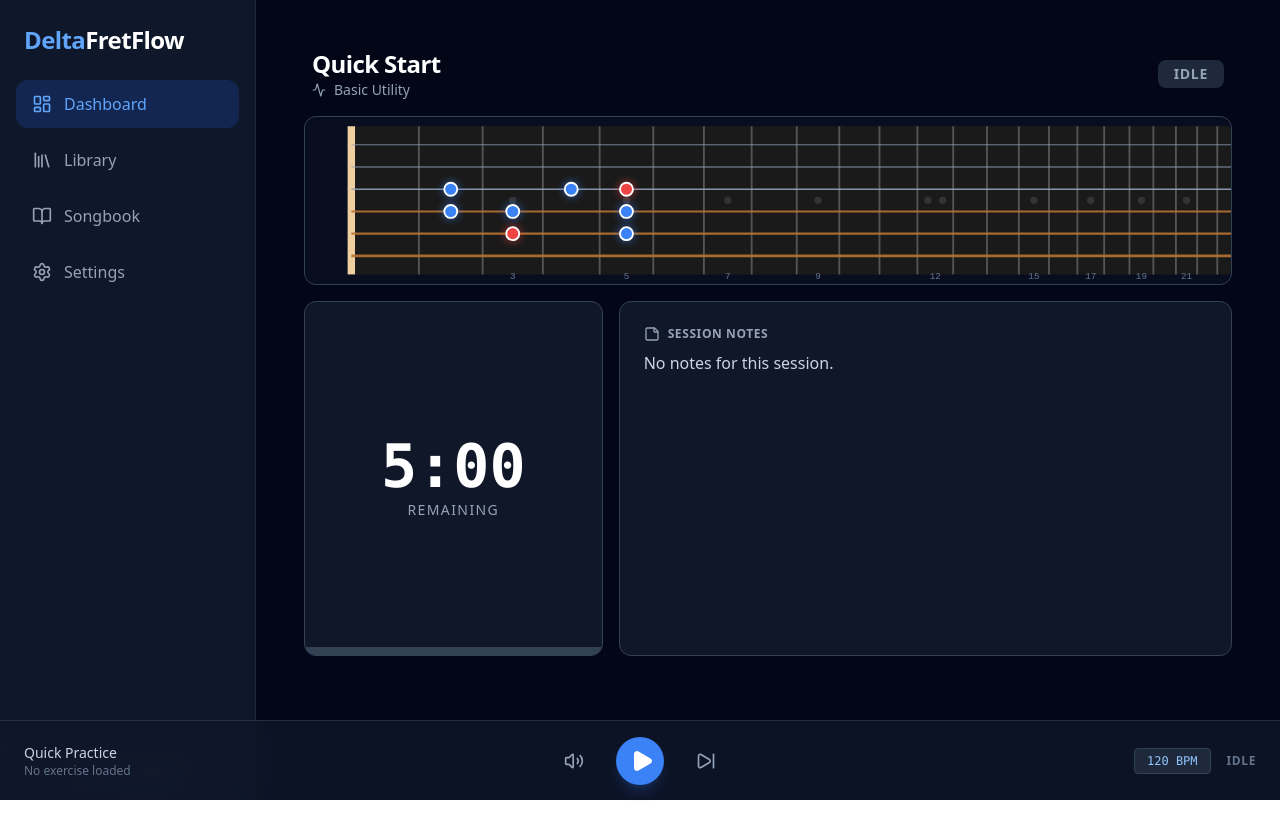
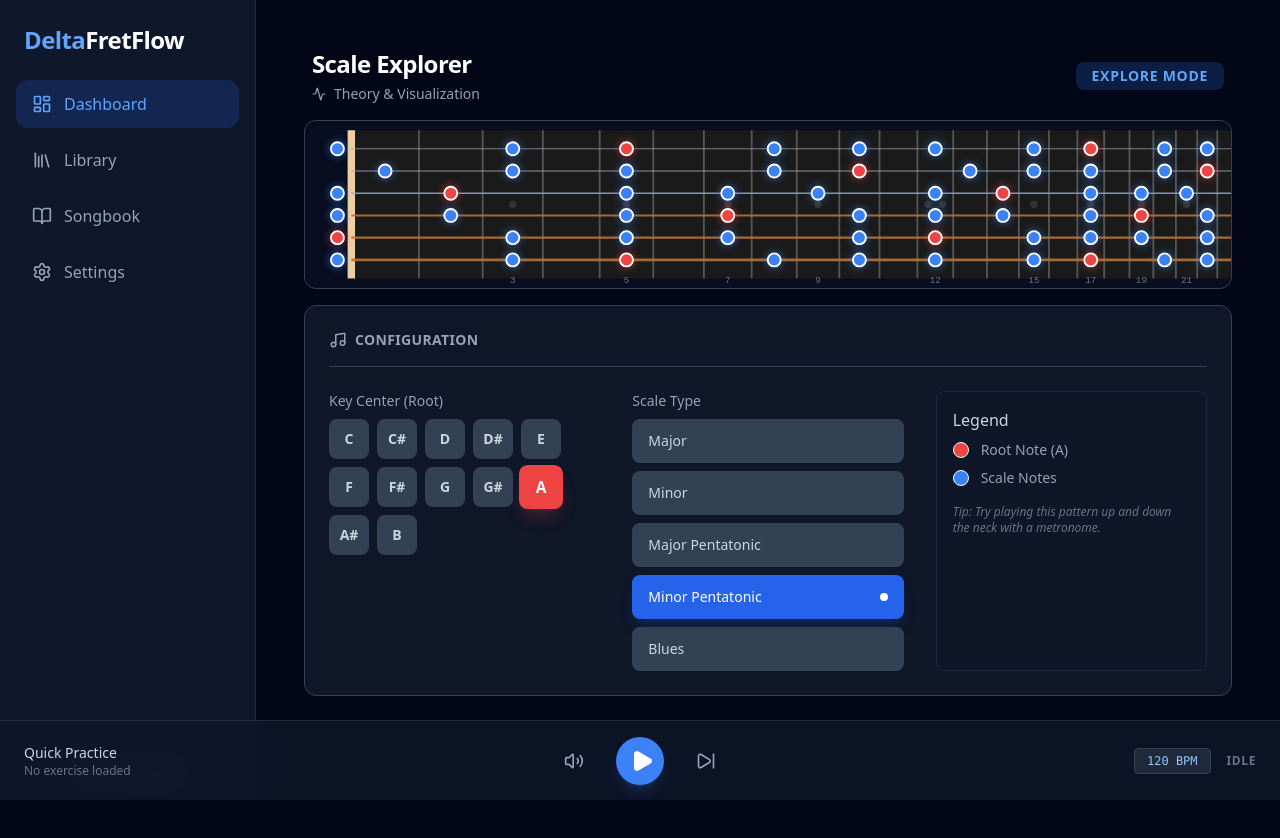
Before and after one commit to eloidieme/delta-fretflow, a React (Vite) app: page / in a window 1280 px wide. Before the commit the page ends 800 px from the top, so only its background shows below. Built offline with nearby package versions, Linux system fonts and the light colour scheme.

Commit message:
Closes #15

```diff
--- /dev/null
+++ b/src/apps/ScaleExplorer.tsx
@@ -0,0 +1,155 @@
+import { useState, useMemo } from "react";
+import { Activity, Music } from "lucide-react";
+import { Fretboard2D } from "@/components/fretboard/Fretboard2D";
+import {
+  generateFretboardMapping,
+  SCALES,
+  type NoteName,
+  type ScaleType,
+} from "@/utils/musicTheory";
+
+// Helper to format "minor_pentatonic" -> "Minor Pentatonic"
+const formatScaleName = (key: string) =>
+  key
+    .split("_")
+    .map((w) => w.charAt(0).toUpperCase() + w.slice(1))
+    .join(" ");
+
+const ALL_NOTES: NoteName[] = [
+  "C",
+  "C#",
+  "D",
+  "D#",
+  "E",
+  "F",
+  "F#",
+  "G",
+  "G#",
+  "A",
+  "A#",
+  "B",
+];
+
+export function ScaleExplorer() {
+  // 1. Local State for Exploration
+  // (In the future "Runner Mode", this will come from the Store)
+  const [selectedRoot, setSelectedRoot] = useState<NoteName>("A");
+  const [selectedScale, setSelectedScale] =
+    useState<ScaleType>("minor_pentatonic");
+
+  // 2. The Logic Engine
+  const activeNotes = useMemo(() => {
+    return generateFretboardMapping(selectedRoot, selectedScale);
+  }, [selectedRoot, selectedScale]);
+
+  return (
+    <div className="flex flex-col h-full max-w-7xl mx-auto p-4 gap-4">
+      {/* 1. Header */}
+      <header className="flex items-center justify-between px-2">
+        <div>
+          <h2 className="text-2xl font-bold text-white tracking-tight">
+            Scale Explorer
+          </h2>
+          <div className="flex items-center gap-2 text-slate-400 text-sm mt-1">
+            <Activity size={14} />
+            <span>Theory & Visualization</span>
+          </div>
+        </div>
+
+        {/* Simple Mode Badge */}
+        <div className="px-4 py-1 rounded-lg bg-blue-500/20 text-blue-400 font-bold uppercase tracking-wider text-sm">
+          Explore Mode
+        </div>
+      </header>
+
+      {/* 2. THE MAIN STAGE (2D Fretboard) */}
+      <div className="w-full relative">
+        <Fretboard2D activeNotes={activeNotes} />
+      </div>
+
+      {/* 3. CONTROL DECK (Theory Controls) */}
+      <div className="flex-1 bg-slate-800/50 rounded-xl p-6 border border-slate-700 min-h-0">
+        <div className="flex items-center gap-2 text-slate-400 mb-6 border-b border-slate-700 pb-4">
+          <Music size={18} />
+          <h3 className="font-semibold text-sm uppercase tracking-wide">
+            Configuration
+          </h3>
+        </div>
+
+        <div className="grid grid-cols-1 md:grid-cols-2 lg:grid-cols-3 gap-8">
+          {/* Key Selector */}
+          <div>
+            <label className="block text-sm font-medium text-slate-400 mb-2">
+              Key Center (Root)
+            </label>
+            <div className="flex flex-wrap gap-2">
+              {ALL_NOTES.map((note) => (
+                <button
+                  key={note}
+                  onClick={() => setSelectedRoot(note)}
+                  className={`w-10 h-10 rounded-lg font-bold text-sm transition-all
+                    ${
+                      selectedRoot === note
+                        ? "bg-red-500 text-white shadow-lg shadow-red-500/20 scale-110"
+                        : "bg-slate-700 text-slate-300 hover:bg-slate-600"
+                    }
+                  `}
+                >
+                  {note}
+                </button>
+              ))}
+            </div>
+          </div>
+
+          {/* Scale Selector */}
+          <div>
+            <label className="block text-sm font-medium text-slate-400 mb-2">
+              Scale Type
+            </label>
+            <div className="flex flex-col gap-2">
+              {(Object.keys(SCALES) as ScaleType[]).map((scaleKey) => (
+                <button
+                  key={scaleKey}
+                  onClick={() => setSelectedScale(scaleKey)}
+                  className={`px-4 py-3 rounded-lg font-medium text-sm text-left transition-all flex justify-between items-center
+                    ${
+                      selectedScale === scaleKey
+                        ? "bg-blue-600 text-white shadow-lg shadow-blue-600/20"
+                        : "bg-slate-700 text-slate-300 hover:bg-slate-600"
+                    }
+                  `}
+                >
+                  <span>{formatScaleName(scaleKey)}</span>
+                  {selectedScale === scaleKey && (
+                    <div className="w-2 h-2 rounded-full bg-white" />
+                  )}
+                </button>
+              ))}
+            </div>
+          </div>
+
+          {/* Legend / Info (Placeholder for future features) */}
+          <div className="bg-slate-900/50 rounded-lg p-4 border border-slate-800">
+            <h4 className="text-slate-300 font-medium mb-2">Legend</h4>
+            <div className="space-y-2 text-sm">
+              <div className="flex items-center gap-3">
+                <div className="w-4 h-4 rounded-full bg-red-500 border border-white" />
+                <span className="text-slate-400">
+                  Root Note ({selectedRoot})
+                </span>
+              </div>
+              <div className="flex items-center gap-3">
+                <div className="w-4 h-4 rounded-full bg-blue-500 border border-white" />
+                <span className="text-slate-400">Scale Notes</span>
+              </div>
+            </div>
+            <p className="mt-4 text-xs text-slate-500 italic">
+              Tip: Try playing this pattern up and down the neck with a
+              metronome.
+            </p>
+          </div>
+        </div>
+      </div>
+    </div>
+  );
+}
--- a/src/pages/Dashboard.tsx
+++ b/src/pages/Dashboard.tsx
@@ -1,18 +1,17 @@
 import { usePlayerStore } from "@/store/playerStore";
 import { BasicApp } from "@/apps/BasicApp";
+import { ScaleExplorer } from "@/apps/ScaleExplorer"; // Import
 
 export function Dashboard() {
-  // In the future, we might switch between <BasicApp>, <ScaleApp>, etc.
-  // For now, we only have one.
-
   const { activeTitle } = usePlayerStore();
 
-  return (
-    <div className="h-full">
-      {/* In Phase 4, we might render different components based on 'appType'.
-        For Phase 3 MVP, we always render the BasicApp.
-      */}
-      <BasicApp />
-    </div>
-  );
+  // TEMPORARY:
+  // If the loaded exercise is "Scale Explorer" (we haven't built the loader logic for this yet), show it.
+  // For now, let's just force render it to test.
+
+  // Un-comment the line below to test Scale Explorer:
+  return <ScaleExplorer />;
+
+  // Keep this for later:
+  // return <BasicApp />;
 }
```
